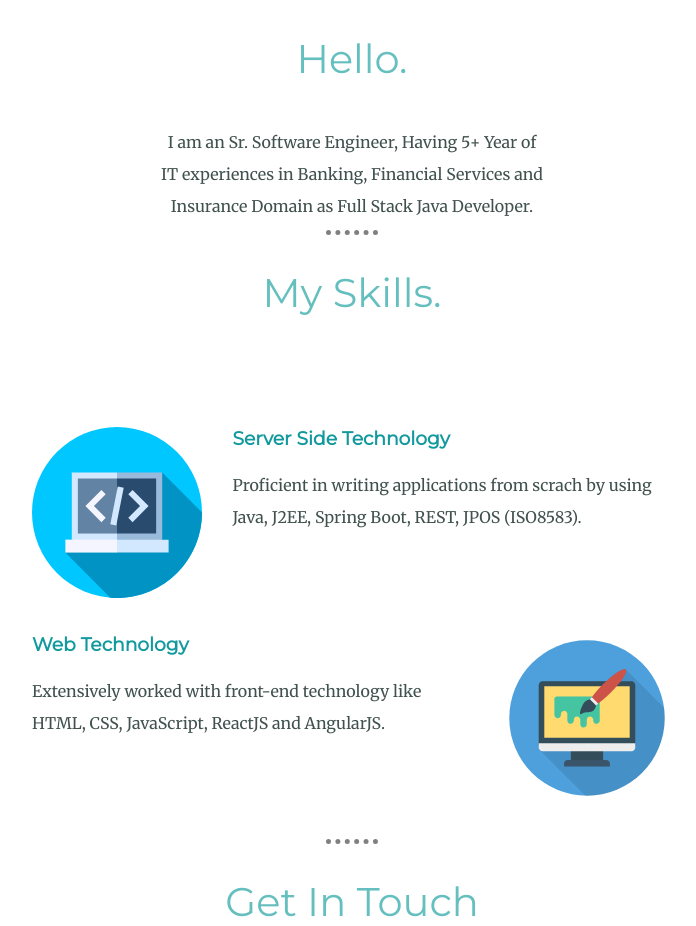
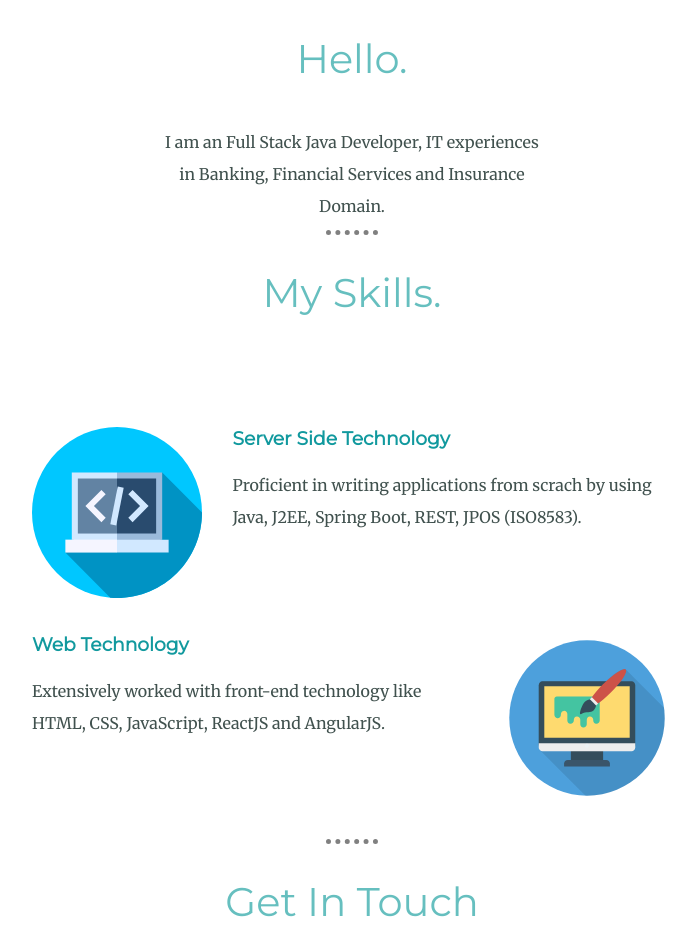
Before and after one commit to gprasantkumarvarma/profile, a plain HTML site: page index.html in a window 1280 px wide. Shown: the part 1042-1968 px from the top of the page, without its empty margins (288-984 px from the left). Drawn offline with Linux system fonts and the light colour scheme.

Commit message:
text changes

```diff
--- a/index.html
+++ b/index.html
@@ -23,7 +23,7 @@
     <div class="profile">
       <img class="profile-pic" src="images/circle-profile.png" alt="my profile">
       <h2>Hello.</h2>
-      <p class="intro">I am an Sr. Software Engineer, Having 5+ Year of IT experiences in Banking, Financial Services and Insurance Domain as Full Stack Java Developer.</p>
+      <p class="intro">I am an Full Stack Java Developer, IT experiences in Banking, Financial Services and Insurance Domain.</p>
     </div>
   <hr>
     <div class="skills">
```
